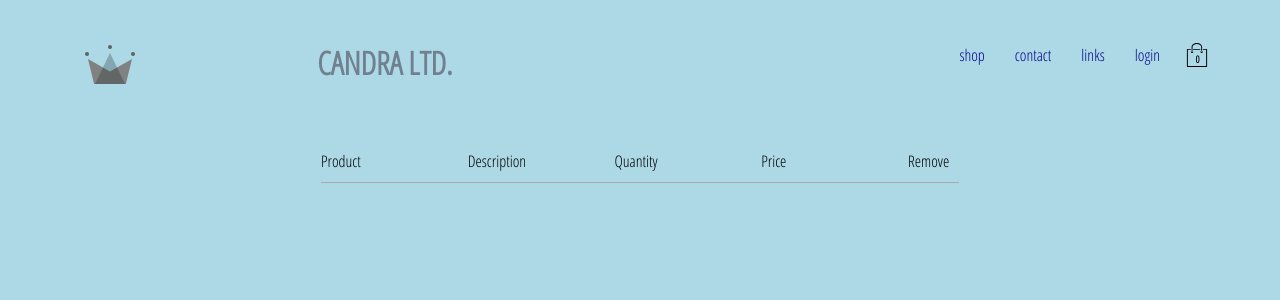
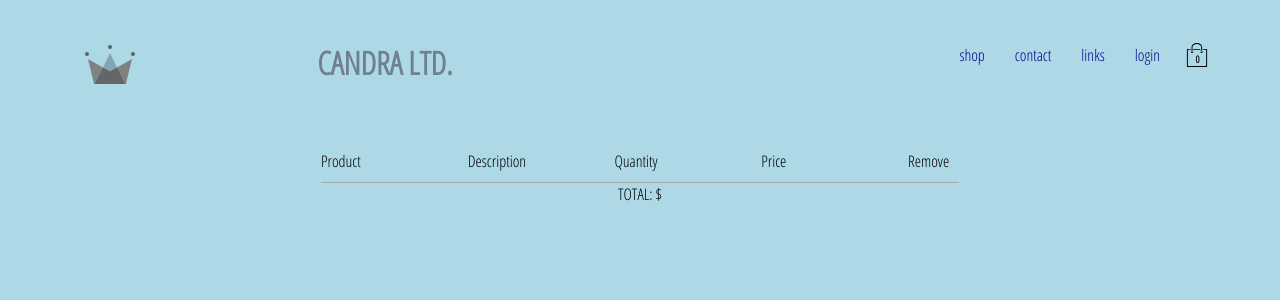
Before and after one commit to amriikk/CandraLtd, a React (Create React App) app: page /checkout in a window 1280 px wide. Shown: the top 300 px of the page. Built offline with nearby package versions, Linux system fonts and the light colour scheme; no server answers.

Commit message:
update mapStateToProps - checkout page

```diff
--- a/src/pages/CheckoutPage/CheckoutPage.jsx
+++ b/src/pages/CheckoutPage/CheckoutPage.jsx
@@ -1,8 +1,12 @@
 import React from 'react';
+import { connect } from 'react-redux';
+import { createStructuredSelector } from 'reselect';
+
+import { selectCartItems, selectCartTotal } from '../../redux/cart/cart.selectors'
 
 import './CheckoutPage.scss';
 
-const CheckoutPage = () => (
+const CheckoutPage = ({cartItems, total}) => (
     <div className='checkout-page'>
         <div className='checkout-header'>
             <div className='header-block'>
@@ -21,7 +25,16 @@ const CheckoutPage = () => (
                 <span>Remove</span>
             </div>
         </div>
+        { cartItems.map(cartItem => cartItem.name) }
+
+        <div>
+            <span>TOTAL: ${total}</span>
+        </div>
     </div>
-)
+);
 
-export default CheckoutPage;
+const mapStateToProps = createStructuredSelector({
+    cartItems: selectCartItems
+});
+
+export default connect(mapStateToProps)(CheckoutPage);
--- a/src/redux/cart/cart.selectors.js
+++ b/src/redux/cart/cart.selectors.js
@@ -21,3 +21,13 @@ export const selectCartItemsCount = createSelector(
          0
       )
 );
+
+export const selectCartTotal = createSelector(
+    [selectCartItems],
+    cartItems =>
+      cartItems.reduce(
+          (accumalatedQ, cartItem) =>
+          accumalatedQ + cartItem.quantity * cartItem.price,
+          0
+      )
+);
```
